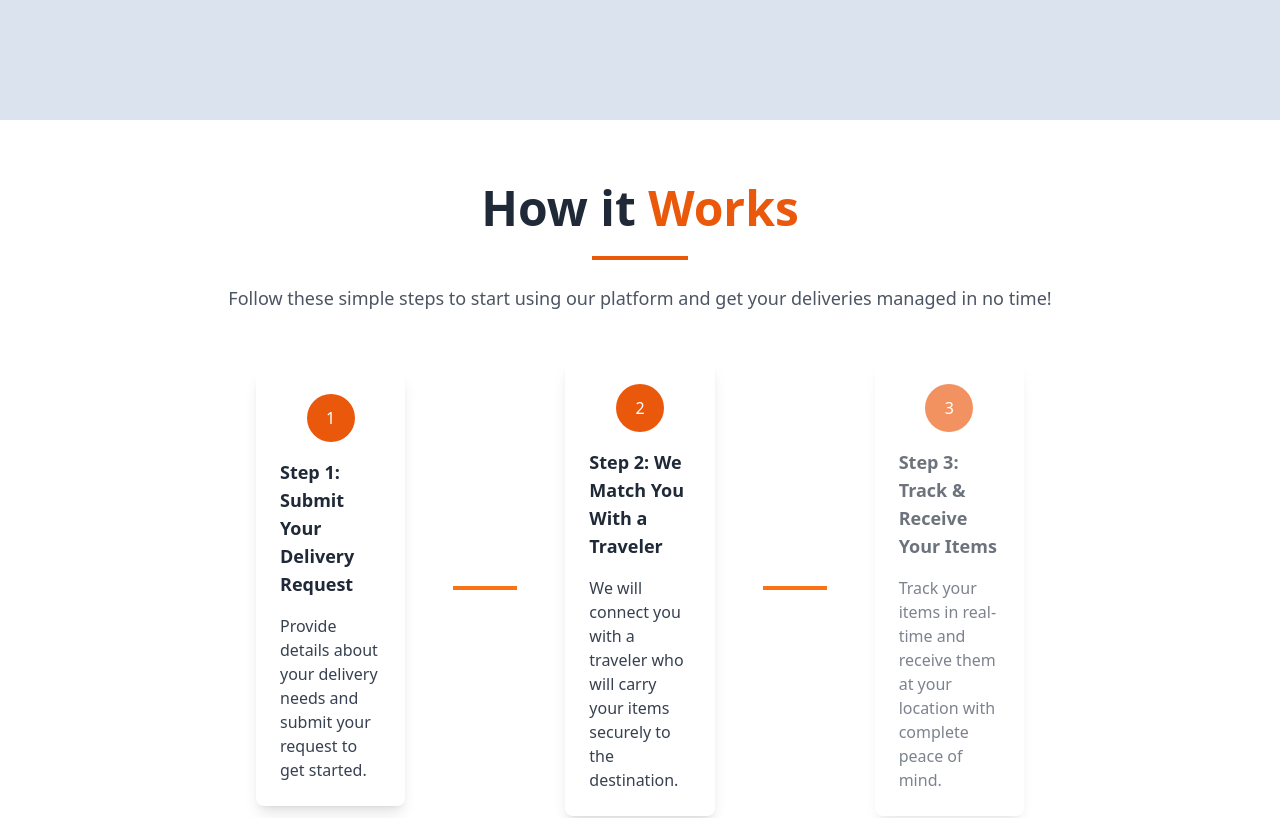
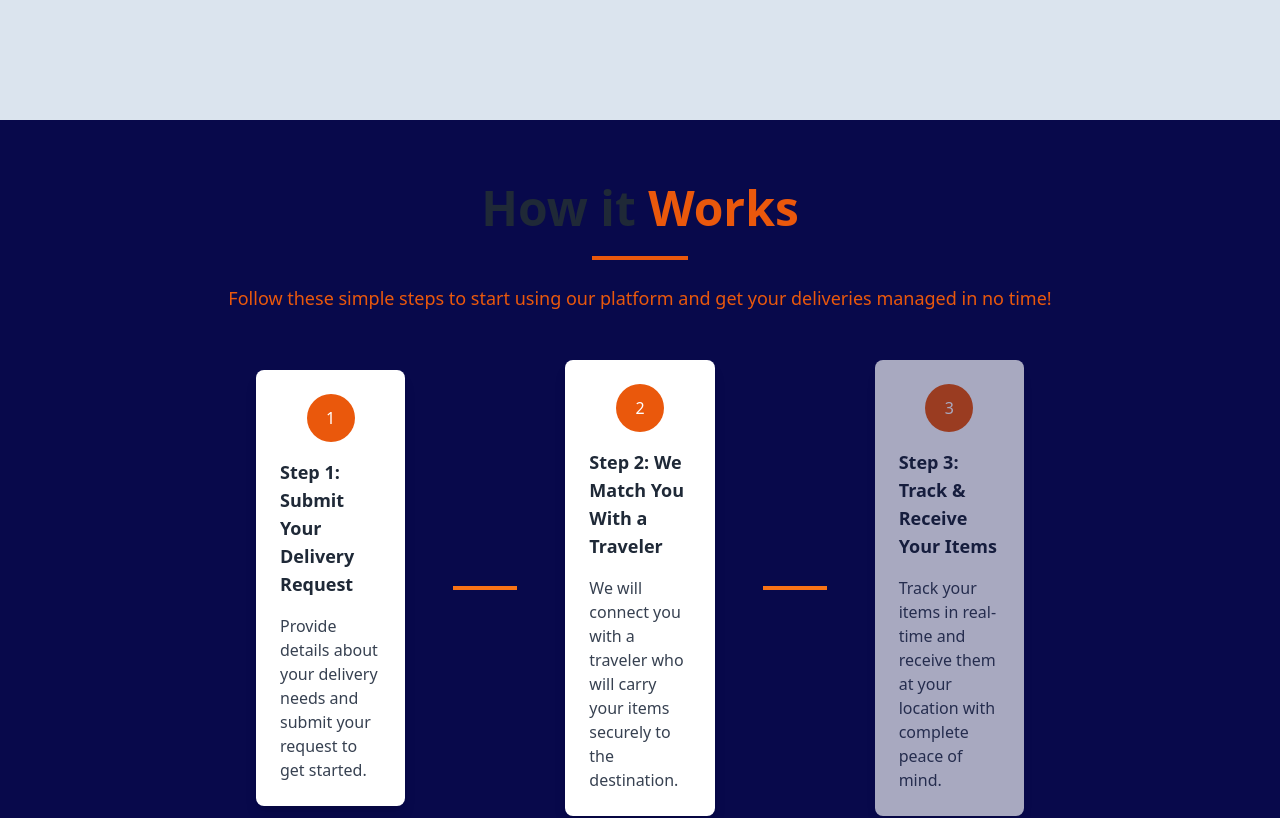
Before and after one commit to CarryEthiopia/TemporaryFrontend, a React (Vite) app: page / in a window 1280 px wide. Shown: the part 680-1498 px from the top of the page. Built offline with nearby package versions, Linux system fonts and the light colour scheme.

Commit message:
Update:How it Works section add backgroun animated color

```diff
--- a/src/components/HowitWork/Howitwork.jsx
+++ b/src/components/HowitWork/Howitwork.jsx
@@ -1,25 +1,27 @@
-// src/components/HowitWorks/Howitworks.jsx
 import React from "react";
 import Steps from "./Steps"; // Import the Steps component
 
 const Howitworks = () => {
   return (
-    <div className="bg-white py-16 px-6 md:px-16 lg:px-32">
-      <div className="text-center space-y-6">
+    <div className="relative bg-white py-16 px-6 md:px-16 lg:px-32">
+      {/* The color will cover the section at first, using the door opening animation */}
+      <div className="absolute inset-0 bg-[#08094b] animate-open-door-animation z-10"></div>
+
+      <div className="text-center space-y-6 z-20 relative">
         <h2 className="text-5xl font-bold text-gray-800">
           How it <span className="text-orange-600">Works</span>
         </h2>
         <div className="w-24 mx-auto mt-4 mb-6">
           <hr className="border-t-4 border-orange-600" />
         </div>
-        <p className="text-lg text-gray-600">
+        <p className="text-lg text-orange-600">
           Follow these simple steps to start using our platform and get your
           deliveries managed in no time!
         </p>
       </div>
 
       {/* Steps Component */}
-      <div className="mt-12 max-w-3xl mx-auto">
+      <div className="mt-12 max-w-3xl mx-auto z-20 relative">
         <Steps />
       </div>
     </div>
```
